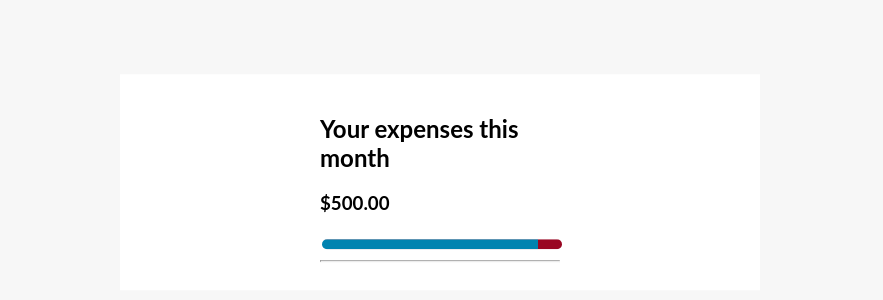
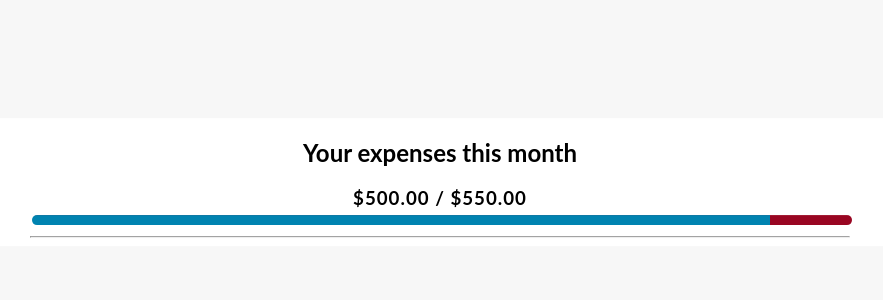
Before and after one commit to jackyliu0101/budget-app-react, a React (Create React App) app: page / in a window 1280 px wide. Shown: the part 218-518 px from the top of the page, without its empty margins (200-1083 px from the left). Built offline with nearby package versions, Linux system fonts and the light colour scheme.

Commit message:
minor changes to css

```diff
--- a/src/components/Overview.css
+++ b/src/components/Overview.css
@@ -3,11 +3,21 @@
   display: flex;
   flex-direction: column;
   align-items: center;
+  text-align: center;
   justify-content: center;
   position: absolute;
   left: 50%;
   top: 50%;
   transform: translate(-50%, -50%);
-  padding: 20px 200px;
+  width: 80%;
   margin: auto;
 }
+
+.overview-content {
+  width: inherit;
+}
+
+h3.overview-balance {
+  letter-spacing: 1px;
+  margin: 0;
+}
--- a/src/components/Overview.js
+++ b/src/components/Overview.js
@@ -6,7 +6,7 @@ export const Overview = () => {
     <div className="overview-container">
       <div className="overview-content">
         <h2> Your expenses this month </h2>
-        <h3> $500.00 </h3>
+        <h3 className="overview-balance"> $500.00 / $550.00 </h3>
         <Slider currentValue="90" maxValue="100" isDisabled={true}/>
         <hr />
       </div>
```
